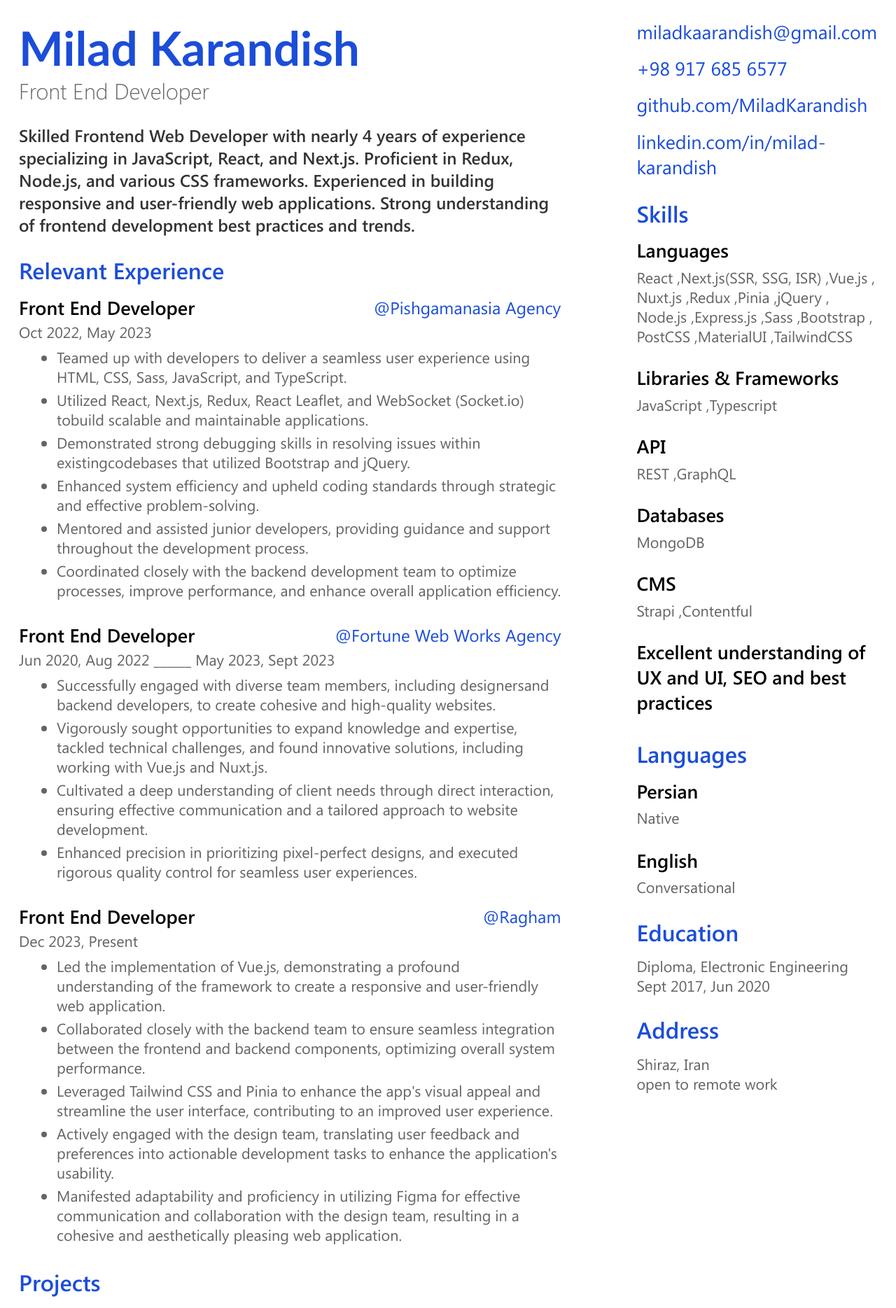
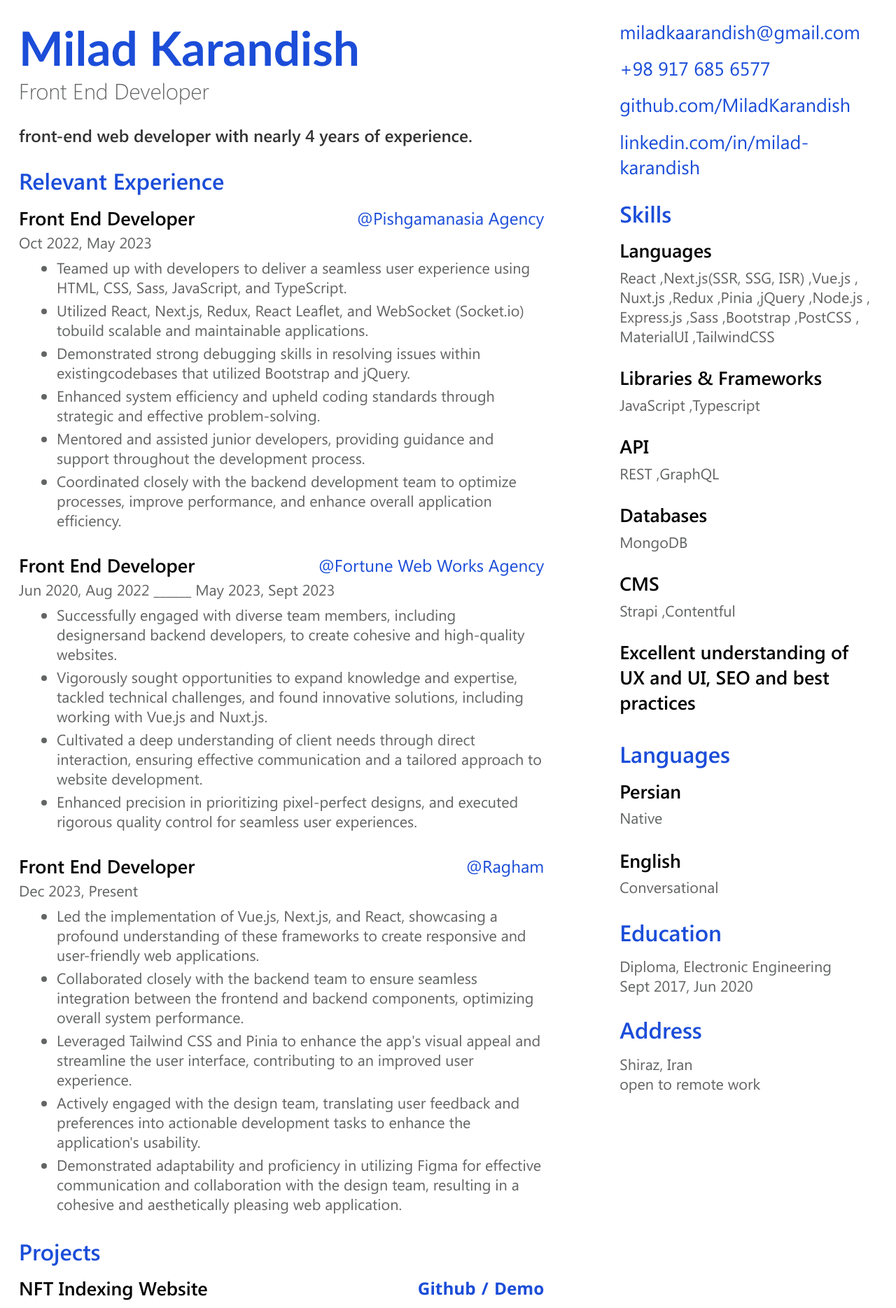
Before and after one commit to MiladKarandish/resume-maker, a React (Vite) app: page / in a window 1280 px wide. Shown: the top 1869 px of the page at 70% size. Built offline with nearby package versions, Linux system fonts and the light colour scheme.

Commit message:
ragham bullets are changed

```diff
--- a/src/components/Experiences/index.tsx
+++ b/src/components/Experiences/index.tsx
@@ -49,11 +49,20 @@ const Experiences = () => {
       },
       date: "Dec 2023, Present",
       hilights: [
-        "Led the implementation of Vue.js, demonstrating a profound understanding of the framework to create a responsive and user-friendly web application.",
+        // "Led the implementation of Vue.js, demonstrating a profound understanding of the framework to create a responsive and user-friendly web application.",
+        // "Collaborated closely with the backend team to ensure seamless integration between the frontend and backend components, optimizing overall system performance.",
+        // "Leveraged Tailwind CSS and Pinia to enhance the app's visual appeal and streamline the user interface, contributing to an improved user experience.",
+        // "Actively engaged with the design team, translating user feedback and preferences into actionable development tasks to enhance the application's usability.",
+        // "Manifested adaptability and proficiency in utilizing Figma for effective communication and collaboration with the design team, resulting in a cohesive and aesthetically pleasing web application.",
+        "Led the implementation of Vue.js, Next.js, and React, showcasing a profound understanding of these frameworks to create responsive and user-friendly web applications.",
+
         "Collaborated closely with the backend team to ensure seamless integration between the frontend and backend components, optimizing overall system performance.",
+
         "Leveraged Tailwind CSS and Pinia to enhance the app's visual appeal and streamline the user interface, contributing to an improved user experience.",
+
         "Actively engaged with the design team, translating user feedback and preferences into actionable development tasks to enhance the application's usability.",
-        "Manifested adaptability and proficiency in utilizing Figma for effective communication and collaboration with the design team, resulting in a cohesive and aesthetically pleasing web application.",
+
+        "Demonstrated adaptability and proficiency in utilizing Figma for effective communication and collaboration with the design team, resulting in a cohesive and aesthetically pleasing web application.",
       ],
     },
   ];
--- a/src/components/Header/index.tsx
+++ b/src/components/Header/index.tsx
@@ -6,13 +6,9 @@ const Header = () => {
       <h1 className={`${styles["_name"]}`}>Milad Karandish</h1>
       <h3 className={`${styles["_field"]}`}>Front End Developer</h3>
 
-      {/* front-end web developer with nearly 4 years of experience. */}
+      {/*  */}
       <p className={`${styles["_about-me"]}`}>
-        Skilled Frontend Web Developer with nearly 4 years of experience
-        specializing in JavaScript, React, and Next.js. Proficient in Redux,
-        Node.js, and various CSS frameworks. Experienced in building responsive
-        and user-friendly web applications. Strong understanding of frontend
-        development best practices and trends.
+        front-end web developer with nearly 4 years of experience.
       </p>
     </>
   );
```
